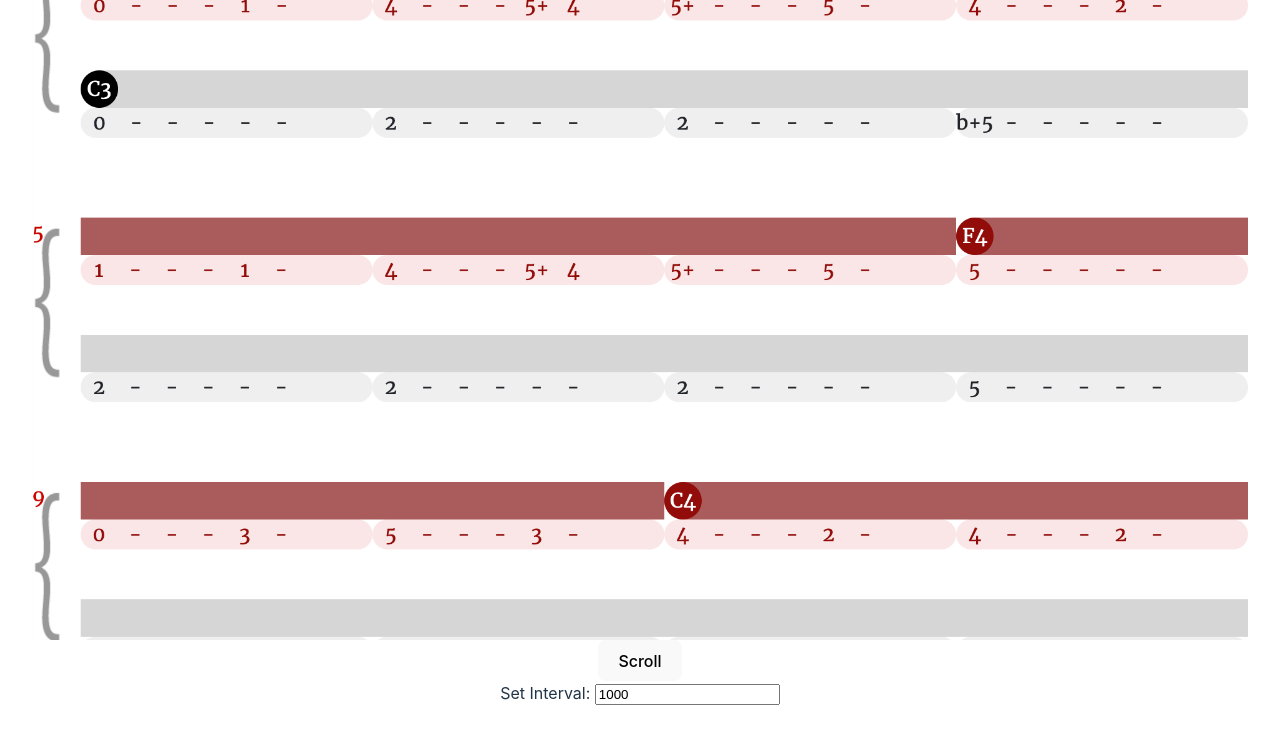
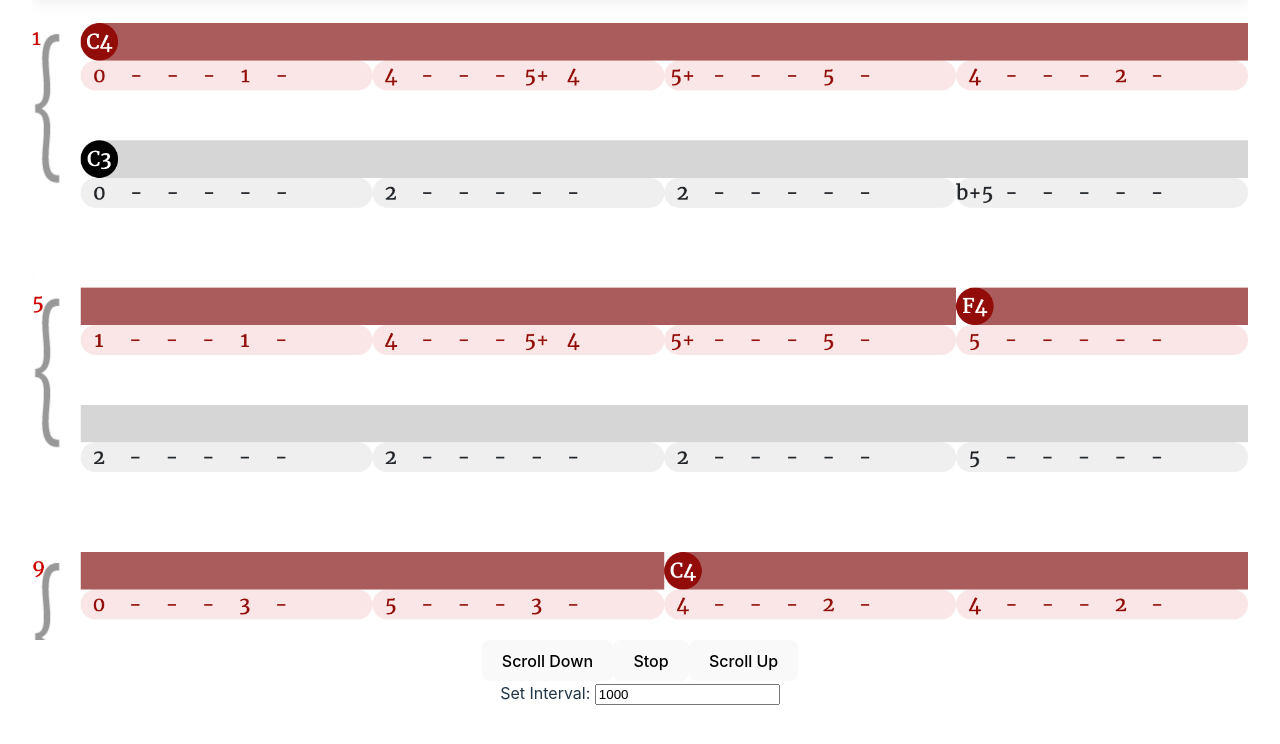
Before and after one commit to DyeDye1234/virtualpiano, a React (Vite) app: page / in a window 1280 px wide. Shown: the top 744 px of the page. Built offline with nearby package versions, Linux system fonts and the light colour scheme.

Commit message:
finished implementing scroll up and stop

```diff
--- a/src/Sheet.jsx
+++ b/src/Sheet.jsx
@@ -1,21 +1,38 @@
 import Sheet1 from "./assets/amazing-grace.png"
 import "./Sheet.css"
-import { useState, useEffect, useRef } from "react"
+import { useState, useRef, useEffect } from "react"
 
 function SheetMusic() {
   const containerElement = useRef(null)
+  const directionRef = useRef(1)
   const [count, setCount] = useState(10)
   const [duration, setDuration] = useState(1000)
+  const [scrollIntervalId, setScrollIntervalId] = useState(null)
 
-  useEffect(() => {
+  const startScrolling = (newDirection) => {
+    stopScrolling() // Stop any previous scrolling
+    directionRef.current = newDirection
     const scrollInterval = setInterval(() => {
       if (containerElement.current) {
-        containerElement.current.scrollTop += count
+        containerElement.current.scrollTop += directionRef.current * count
       }
     }, duration)
+    setScrollIntervalId(scrollInterval)
+  }
 
-    return () => clearInterval(scrollInterval)
-  }, [count, duration])
+  const stopScrolling = () => {
+    if (scrollIntervalId) {
+      clearInterval(scrollIntervalId)
+      setScrollIntervalId(null)
+    }
+  }
+
+  // Make sure to clear any intervals when the component unmounts
+  useEffect(() => {
+    return () => {
+      stopScrolling()
+    }
+  }, [])
 
   return (
     <>
@@ -25,10 +42,20 @@ function SheetMusic() {
       <button
         onClick={() => {
           setCount(20)
-          console.log("Arrow function")
+          startScrolling(1) // Start scrolling down
         }}
       >
-        Scroll
+        Scroll Down
+      </button>
+      <button
+        onClick={stopScrolling}
+      >
+        Stop
+      </button>
+      <button
+        onClick={() => startScrolling(-1)} // Start scrolling up
+      >
+        Scroll Up
       </button>
       <div>
         <label>Set Interval: </label>
```
